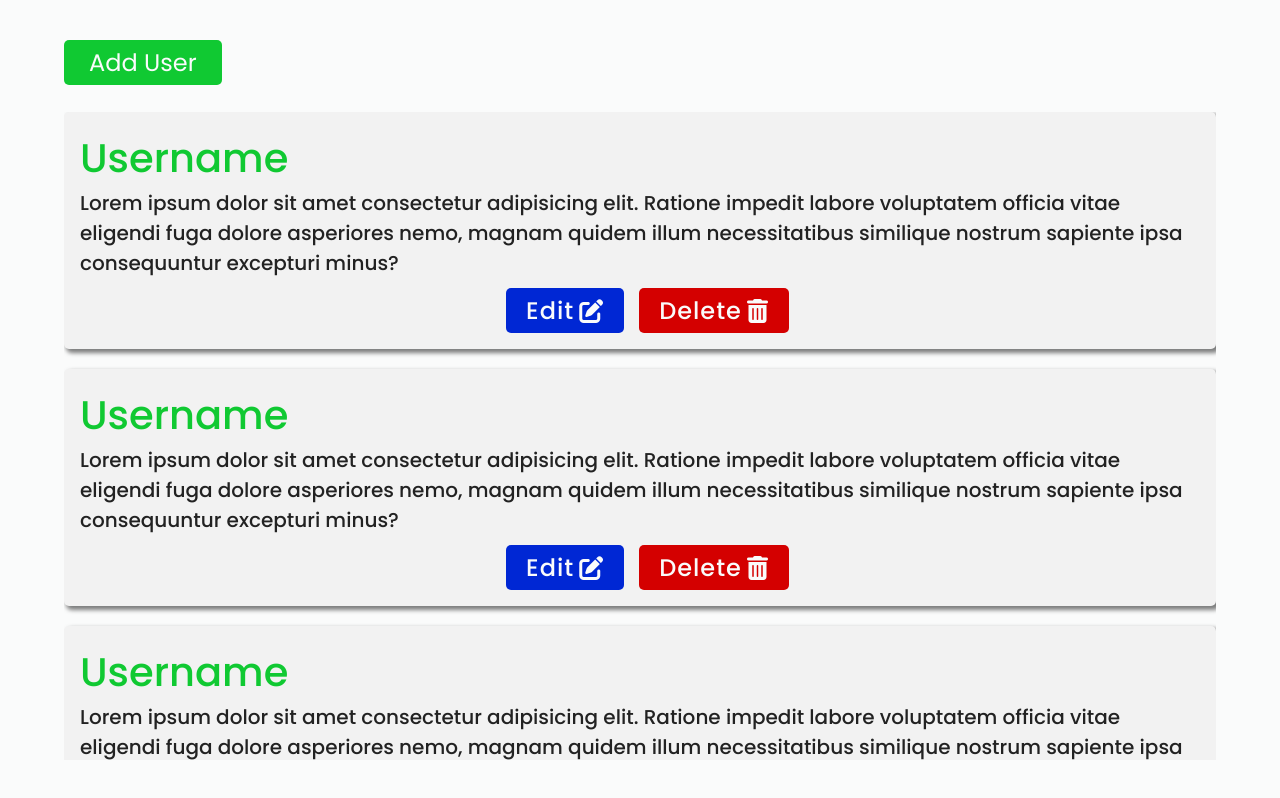
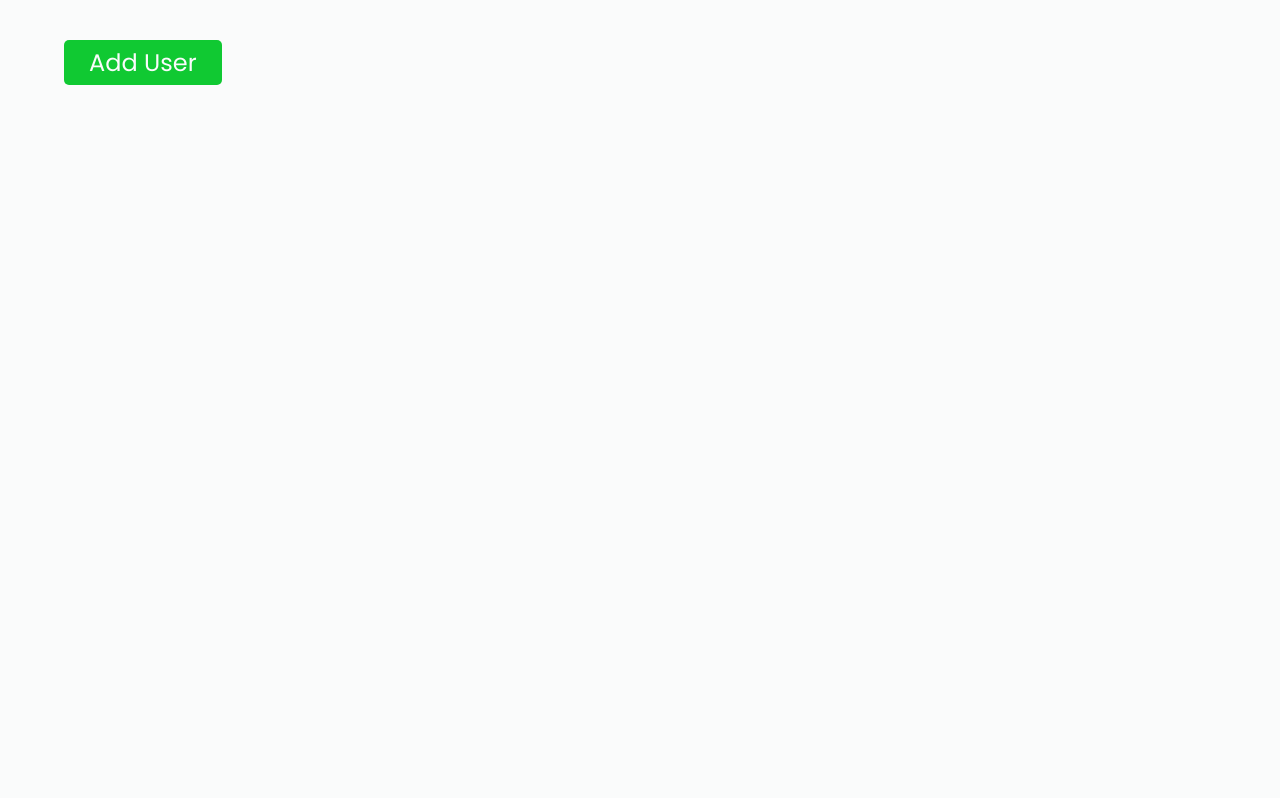
Before and after one commit to JuanWebDeveloper/User-Crud-React, a React (Create React App) app: page / in a window 1280 px wide. Built offline with nearby package versions, Linux system fonts and the light colour scheme.

Commit message:
Showing created users

```diff
--- a/src/components/userList/SingleUser.jsx
+++ b/src/components/userList/SingleUser.jsx
@@ -1,15 +1,12 @@
-const SingleUser = () => {
+const SingleUser = ({ username, description }) => {
   return (
     <div className='single-user'>
       <div className='user-content'>
         <div className='username'>
-          <h3>Username</h3>
+          <h3>{username}</h3>
         </div>
         <div className='description'>
-          <p>
-            Lorem ipsum dolor sit amet consectetur adipisicing elit. Ratione impedit labore voluptatem officia vitae eligendi fuga dolore asperiores nemo,
-            magnam quidem illum necessitatibus similique nostrum sapiente ipsa consequuntur excepturi minus?
-          </p>
+          <p>{description}</p>
         </div>
         <div className='actions'>
           <button className='btn-edit'>
--- a/src/containers/UserList.js
+++ b/src/containers/UserList.js
@@ -1,12 +1,20 @@
+import { useContext } from 'react';
+
+// Component
 import SingleUser from '../components/userList/SingleUser';
 
+// Context
+import { UserContext } from '../context/userContext';
+
 const UserList = () => {
+  const { users } = useContext(UserContext);
+
   return (
     <div className='user-list'>
       <div className='list-content'>
-        <SingleUser />
-        <SingleUser />
-        <SingleUser />
+        {users.map((user) => (
+          <SingleUser key={user.id} {...user} />
+        ))}
       </div>
     </div>
   );
```
